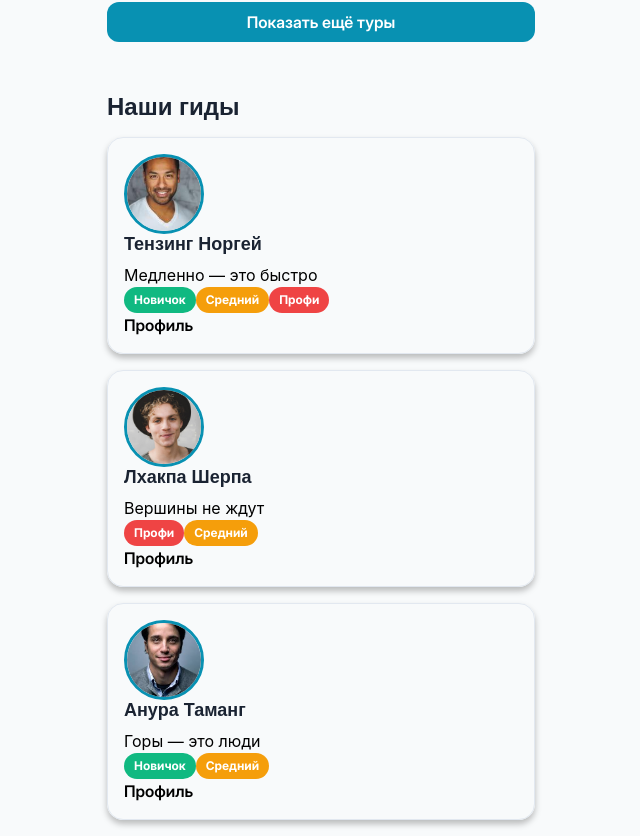
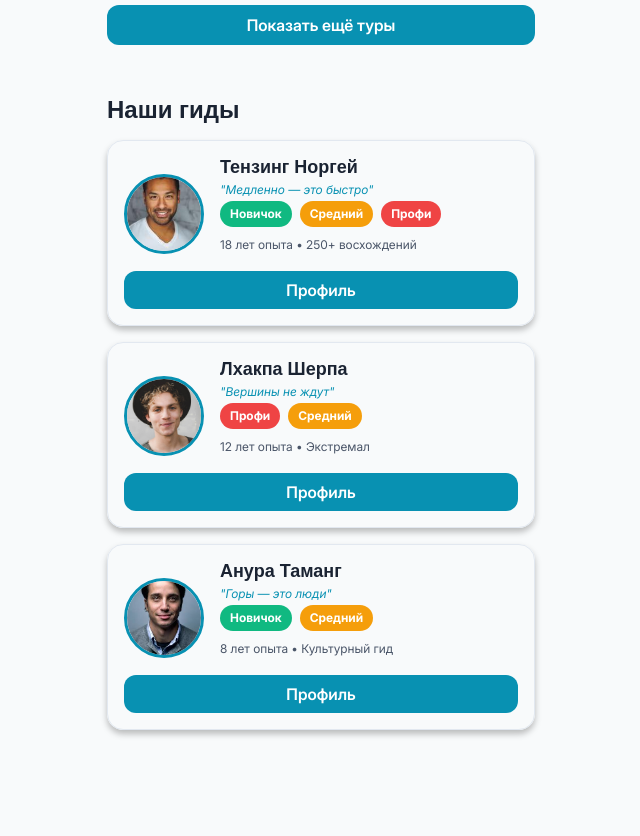
Before and after one commit to Edmond1844/Nepal, a React (Vite) app: page / in a window 1280 px wide. Shown: the part 2047-2883 px from the top of the page, without its empty margins (319-959 px from the left). After the commit the page ends 2793 px from the top, so only its background shows below. Built offline with nearby package versions, Linux system fonts and the light colour scheme.

Commit message:
Доделал карточки с гидами

```diff
--- a/src/app/components/sections/SectionFastPick/SectionFastPick.jsx
+++ b/src/app/components/sections/SectionFastPick/SectionFastPick.jsx
@@ -133,9 +133,9 @@ export default function SectionFastPick({ lang, language }) {
         </h3>
         <ul>
           <p className={styles.section_fast_pick__info_text}>
-            {language[lang].fastPickPriceTour} {sorted[0].price}{" "}
-            {language[lang].fastPickPpriceTourTo}{" "}
-            {sorted[sorted.length - 1].price}
+            {`${language[lang].fastPickPriceTour} ${sorted[0].price.toLocaleString("ru-RU")} ₽${" "}
+            ${language[lang].fastPickPpriceTourTo}
+            ${sorted[sorted.length - 1].price.toLocaleString("ru-RU")} ₽`}
           </p>
 
           {visibleTours.length === 0 ? (
--- a/src/app/components/sections/SectionGuides/SectionGuides.jsx
+++ b/src/app/components/sections/SectionGuides/SectionGuides.jsx
@@ -17,10 +17,10 @@ export default function SectionGuides({ lang, language }) {
               src={guide.img}
               alt="Гид"
             />
-            <h4 className={styles.section_guides__name}>{guide.name}</h4>
-            <span>{guide.motto}</span>
-            <div className="flex">
-              <div className="flex">
+            <div className={styles.section_guides__card_content}>
+              <h4 className={styles.section_guides__name}>{guide.name}</h4>
+              <p className={styles.section_guides__motto}>"{guide.motto}"</p>
+              <div className="flex gap-2 mb-2">
                 {guide.levelDisplay.map((level, index) => (
                   <span
                     key={index}
@@ -36,8 +36,14 @@ export default function SectionGuides({ lang, language }) {
                   </span>
                 ))}
               </div>
+              <p className={styles.section_guides__experience}>
+                {guide.experience}
+              </p>
             </div>
-            <MainButton variant="myBookings">
+            <MainButton
+              className={styles.section_guides__button}
+              variant="myBookings"
+            >
               {language[lang].buttonGides}
             </MainButton>
           </li>
--- a/src/app/components/sections/SectionGuides/SectionGuides.module.css
+++ b/src/app/components/sections/SectionGuides/SectionGuides.module.css
@@ -11,6 +11,13 @@
 }
 
 .section_guides__card {
+    min-height: 186px;
+
+    display: grid;
+    grid-template-columns: auto 1fr;
+    grid-template-rows: auto auto auto;
+    column-gap: 16px;
+
     border: 1px solid var(--border-color);
     border-radius: 16px;
 
@@ -19,8 +26,10 @@
     padding: 16px;
     margin-bottom: 16px;
 }
+.section_guides__img {
+    grid-row: span 2;
+    grid-column: 1;
 
-.section_guides__img {
     width: 80px;
     height: 80px;
 
@@ -28,14 +37,35 @@
     border-radius: 50%;
 
     object-fit: cover;
+    object-position: center;
+
+    justify-self: center;
+    align-self: center;
+}
+
+.section_guides__card_content {
+    grid-column: 2;
+    grid-row: 1 / span 2;
 }
 
 .section_guides__name {
     font: var(--h3-style-mobile);
 
-    margin-bottom: 8px;
+    color: var(--color-title);
 
-    color: var(--color-title);
+    margin-bottom: 2px;
+}
+
+.section_guides__motto {
+    font-style: var(--fs-italic);
+    font-family: var(--font-inter);
+    font-size: var(--text-xs);
+
+    line-height: 19px;
+
+    color: var(--color-motto);
+
+    margin-bottom: 2px;
 }
 
 .section_fast_pick__card_level {
@@ -49,6 +79,31 @@
     padding: 4px 10px;
 
     border-radius: 16px;
+}
+
+.section_guides__experience {
+    font-family: var(--font-inter);
+    font-size: var(--text-xs);
+    font-weight: var(--fw-regular);
+
+    line-height: 19px;
+
+    color: var(--color-text);
+
+    margin-bottom: 16px;
+}
+
+.section_guides__button {
+    grid-column: span 2;
+    grid-row: 3;
+
+    background-color: var(--btn);
+    color: var(--btn-text);
+
+    box-shadow: var(--box-shadow);
+
+    width: 100%;
+    min-height: 37px;
 }
 
 .section_fast_pick__card_level[data-level="beginner"] {
--- a/src/data/languages-eng.js
+++ b/src/data/languages-eng.js
@@ -133,27 +133,30 @@ export const languageEng = {
             {
                 id: 1,
                 img: 'src/images/guides/Tenzing.avif',
-                name: 'Тензинг Норгей',
-                motto: 'Медленно — это быстро',
-                levelDisplay: ['Новичок', 'Средний', 'Профи'],
+                name: 'Tenzing Norgay',
+                motto: 'Slow is fast',
+                experience: '18 years of experience • 250+ ascents',
+                levelDisplay: ['Beginner', 'Average', 'Pro'],
                 level: ['beginner', 'Average', 'Pro'],
                 toursId: [1,2,3]
             },
             {
                 id: 2,
                 img: 'src/images/guides/Lhakpa.jpg',
-                name: 'Лхакпа Шерпа',
-                motto: 'Вершины не ждут',
-                levelDisplay: ['Профи', 'Средний',],
+                name: 'Lhakpa Sherpa',
+                motto: 'The peaks don\'t wait',
+                experience: '12 years of experience • Extreme',
+                levelDisplay: ['Pro', 'Average',],
                 level: ['Pro', 'Average'],
                 toursId: [3,4]
             },
             {
                 id: 3,
                 img: 'src/images/guides/Anura.jpg',
-                name: 'Анура Таманг',
-                motto: 'Горы — это люди',
-                levelDisplay: ['Новичок', 'Средний'],
+                name: 'Anura Tamang',
+                motto: 'Mountains are people',
+                experience: '8 years of experience • Cultural guide',
+                levelDisplay: ['Beginner', 'Average'],
                 level: ['beginner', 'Average'],
                 toursId: [1,2]
             },
--- a/src/data/languages-rus.js
+++ b/src/data/languages-rus.js
@@ -141,6 +141,7 @@ export const languageRus = {
                 img: 'src/images/guides/Tenzing.avif',
                 name: 'Тензинг Норгей',
                 motto: 'Медленно — это быстро',
+                experience: '18 лет опыта • 250+ восхождений',
                 levelDisplay: ['Новичок', 'Средний', 'Профи'],
                 level: ['beginner', 'Average', 'Pro'],
                 toursId: [1,2,3]
@@ -150,6 +151,7 @@ export const languageRus = {
                 img: 'src/images/guides/Lhakpa.jpg',
                 name: 'Лхакпа Шерпа',
                 motto: 'Вершины не ждут',
+                experience: '12 лет опыта • Экстремал',
                 levelDisplay: ['Профи', 'Средний',],
                 level: ['Pro', 'Average'],
                 toursId: [3,4]
@@ -159,6 +161,7 @@ export const languageRus = {
                 img: 'src/images/guides/Anura.jpg',
                 name: 'Анура Таманг',
                 motto: 'Горы — это люди',
+                experience: '8 лет опыта • Культурный гид',
                 levelDisplay: ['Новичок', 'Средний'],
                 level: ['beginner', 'Average'],
                 toursId: [1,2]
--- a/src/styles/theme.css
+++ b/src/styles/theme.css
@@ -101,6 +101,8 @@
 
     --color-price: var(--light-accent);
 
+    --color-motto: var(--light-accent);
+
     /* level colors */
     --level-beginner-bg: #10b981;
     --level-average-bg: #f59e0b;
@@ -142,6 +144,8 @@
     --color-text: var(--dark-text-secondary);
 
     --color-price: var(--light-accent);
+
+    --color-motto: var(--light-accent);
 
     /* level colors */
     --level-beginner-bg: #10b981;
@@ -185,6 +189,8 @@
     --color-title: var(--neon-text-primary);
     --color-text: var(--neon-text-secondary);
 
+    --color-motto: var(--neon-cyan);
+
     /* level colors */
     --level-beginner-bg: #00ff88;
     --level-average-bg: #ffff00;
```
Also changed, not shown: 2 other files (tests, documents, lock files or other folders).
